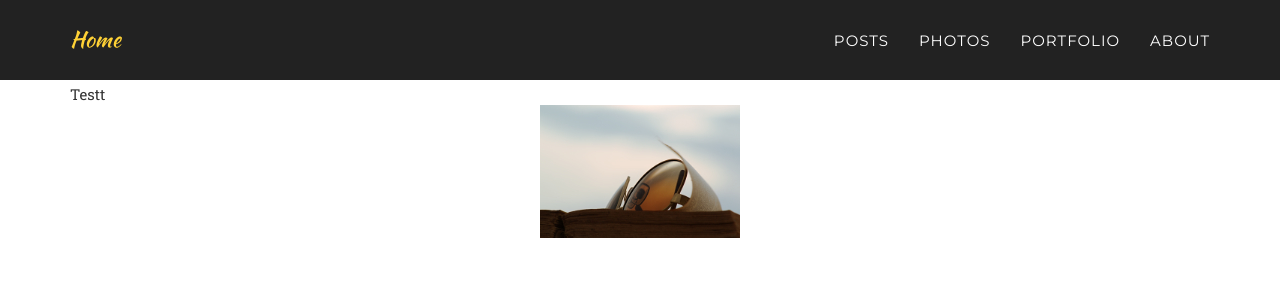
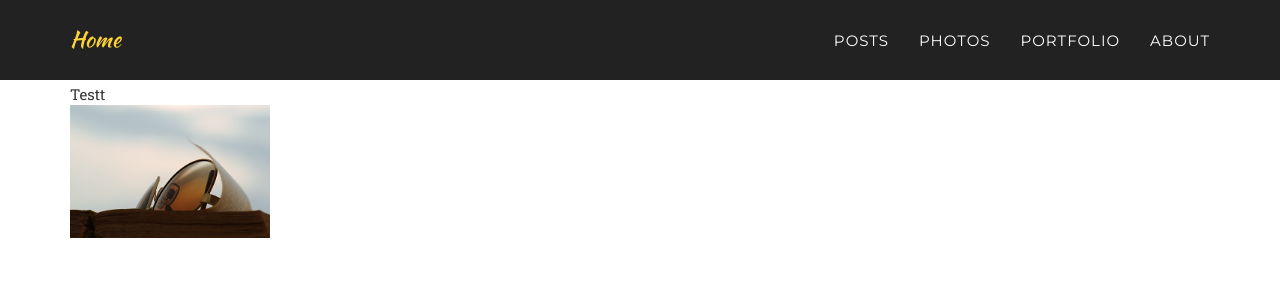
Before and after one commit to swamygurugari/rpillutla.github.io, a Jekyll site: the page built from photos/index.html, in a window 1280 px wide. Shown: the top 300 px of the page. Built offline with Jekyll 4.4.1, drawn with Linux system fonts in a browser that asks for light colours; some web fonts are replaced.

Commit message:
test one img

```diff
--- a/photos/index.html
+++ b/photos/index.html
@@ -5,6 +5,6 @@ layout: default
 <div class="container">
 Testt<br>
    {% for photo in site.categories.photo %}
-   <img src="{{site.url}}/img/portfolio/{{ photo.img }}" class="img-responsive img-centered">
+   <img src="{{site.url}}/img/portfolio/{{ photo.img }}" class="img-responsive">
    {% endfor %}
 </div>
```
